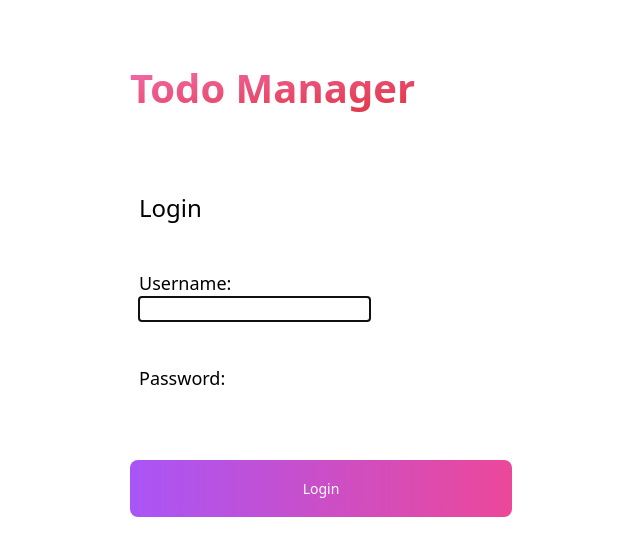
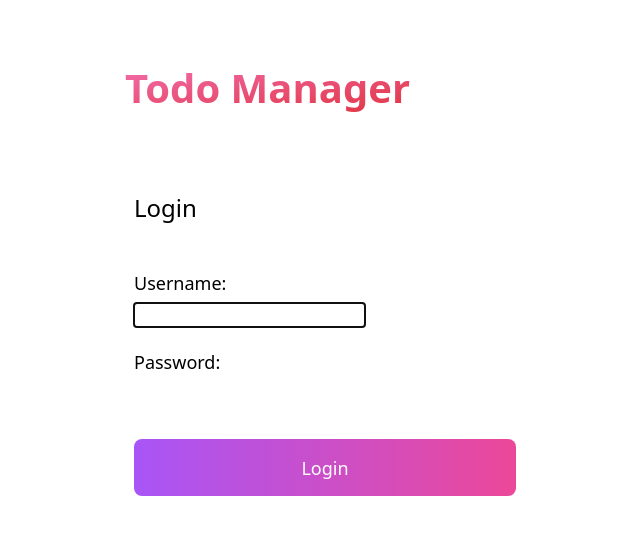
Before and after one commit to rithviknishad/_course_wd202, a Django app: page /user/login in a window 1280 px wide. Shown: the top 556 px of the page, without its empty margins (315-955 px from the left). Run offline with Django 4.2, Linux system fonts and the light colour scheme; some libraries are stand-ins or nearby versions.

Commit message:
updates user login template

```diff
--- a/GDC-Level-6-Milestone-master/templates/user_login.html
+++ b/GDC-Level-6-Milestone-master/templates/user_login.html
@@ -3,27 +3,29 @@
 {% block title %}Login{% endblock title %}
 
 {% block content %}
-<p class="text-[24px] px-[9px] py-[22px] pt-[72px]">Login</p>
+<p class="text-[24px] px-[9px] pb-[33px] pt-[72px]">Login</p>
 
 <form action="" method="post">
     {% for field in form %}
-        <div class="px-[9px] py-[22px]">
+        <div class="px-[9px] py-[11px]">
             {{ field.errors }}
-            <label for="{{field.id_for_label}}" class="text-[18px]">
-                {{ field.label_tag }}
-            </label>
-             <br>
+            <label for="{{field.id_for_label}}" class="text-[18px]">{{ field.label_tag }}</label>
+            <div class="py-[3px]"></div>
             {{ field }}
             {% if field.help_text %}<p class="help">{{ field.help_text|safe }}</p>{% endif %}
         </div>
     {% endfor %}
 
+    <div class="w-[382px] mx-[9px]">
+        {% for error in form.non_field_errors %}
+            <p class="text-red-500">{{error}}</p>
+        {% endfor %}
+    </div>
+
     {%csrf_token%}
 
-    <div class="py-[11px]"></div>
-
-    <button type="submit" class="w-[382px] h-[57px] text-white bg-gradient-to-r from-purple-500 to-pink-500 hover:bg-gradient-to-l focus:ring-4 focus:ring-purple-200 dark:focus:ring-purple-800 font-medium rounded-lg text-sm text-center mr-2 mb-2">
-        Login
+    <button type="submit" class="mt-[22px] mx-[9px] w-[382px] h-[57px] text-white bg-gradient-to-r from-purple-500 to-pink-500 hover:bg-gradient-to-l focus:ring-4 focus:ring-purple-200 dark:focus:ring-purple-800 font-medium rounded-lg text-sm text-center mr-2 mb-2">
+        <p class="text-[18px]">Login</p>
     </button>
 </form>
 
```
